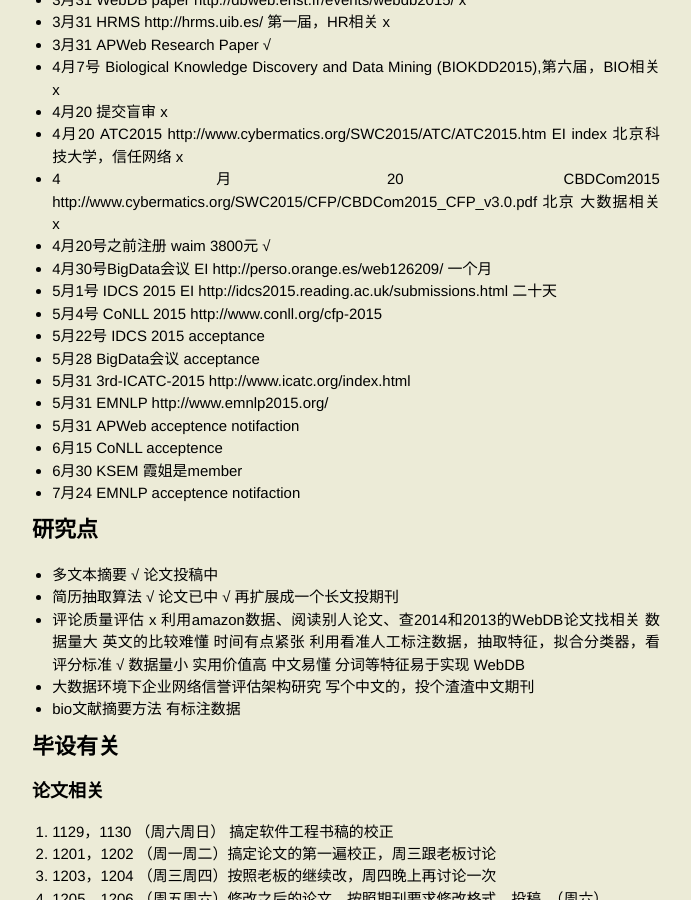
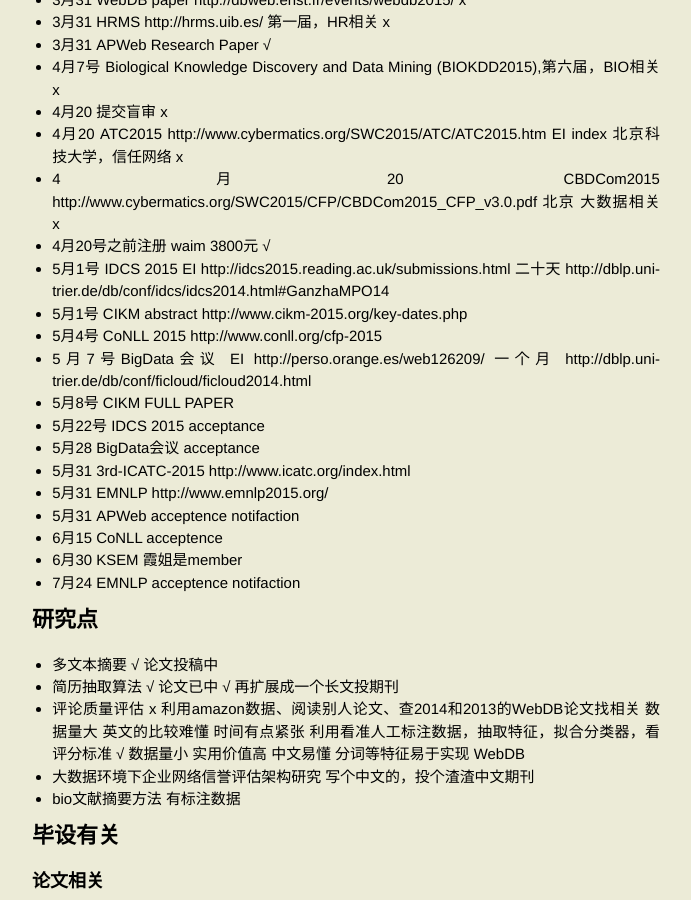
Before and after one commit to sonyfe25cp/sonyfe25cp.github.io, a Jekyll site: the page built from _posts/2014-11-28-no-zuo-no-die.md, in a window 1280 px wide and 900 px high, scrolled down 1158 px. Shown: the whole window, without its empty margins (294-985 px from the left). Built offline with Jekyll 4.4.1, drawn with Linux system fonts in a browser that asks for light colours; comment, search, counter and statistics services are not loaded.

Commit message:
update “

```diff
--- a/_posts/2014-11-28-no-zuo-no-die.md
+++ b/_posts/2014-11-28-no-zuo-no-die.md
@@ -63,9 +63,13 @@
 * 4月20 ATC2015 http://www.cybermatics.org/SWC2015/ATC/ATC2015.htm EI index 北京科技大学，信任网络 x
 * 4月20 CBDCom2015 http://www.cybermatics.org/SWC2015/CFP/CBDCom2015_CFP_v3.0.pdf 北京 大数据相关 x
 * 4月20号之前注册 waim 3800元 √
-* 4月30号BigData会议 EI http://perso.orange.es/web126209/ 一个月
 * 5月1号 IDCS 2015 EI http://idcs2015.reading.ac.uk/submissions.html 二十天
+http://dblp.uni-trier.de/db/conf/idcs/idcs2014.html#GanzhaMPO14
+* 5月1号 CIKM abstract http://www.cikm-2015.org/key-dates.php
 * 5月4号 CoNLL 2015 http://www.conll.org/cfp-2015
+* 5月7号BigData会议 EI http://perso.orange.es/web126209/ 一个月
+http://dblp.uni-trier.de/db/conf/ficloud/ficloud2014.html
+* 5月8号 CIKM FULL PAPER
 * 5月22号 IDCS 2015 acceptance
 * 5月28 BigData会议 acceptance
 * 5月31 3rd-ICATC-2015 http://www.icatc.org/index.html
```
